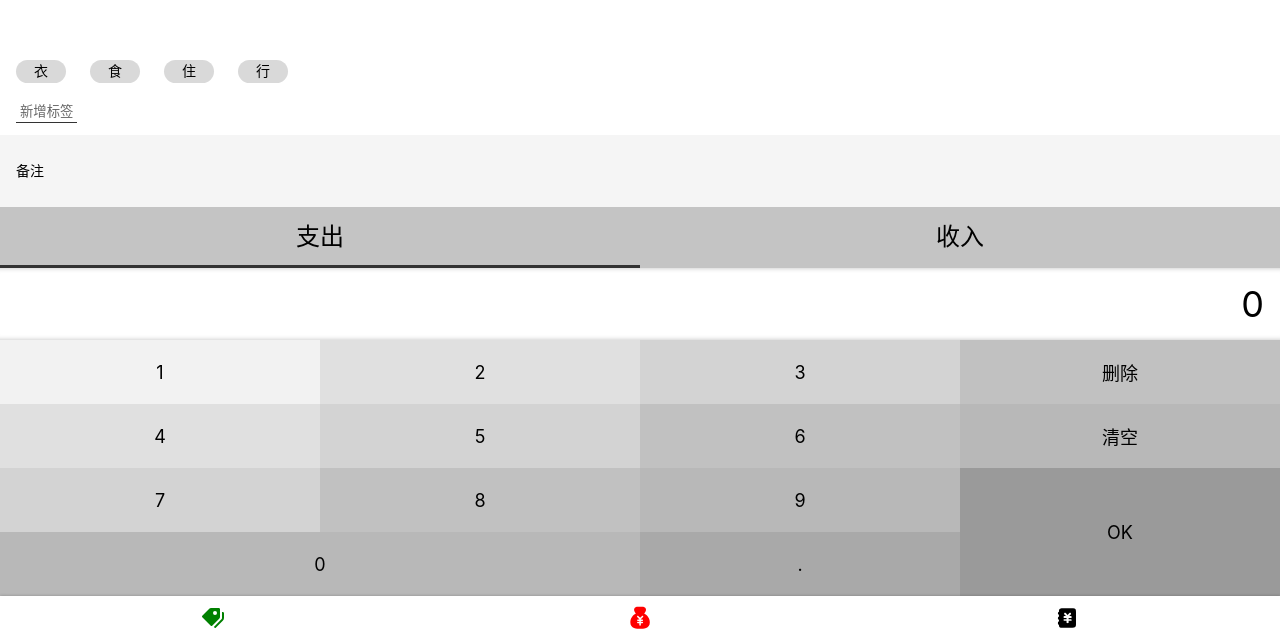
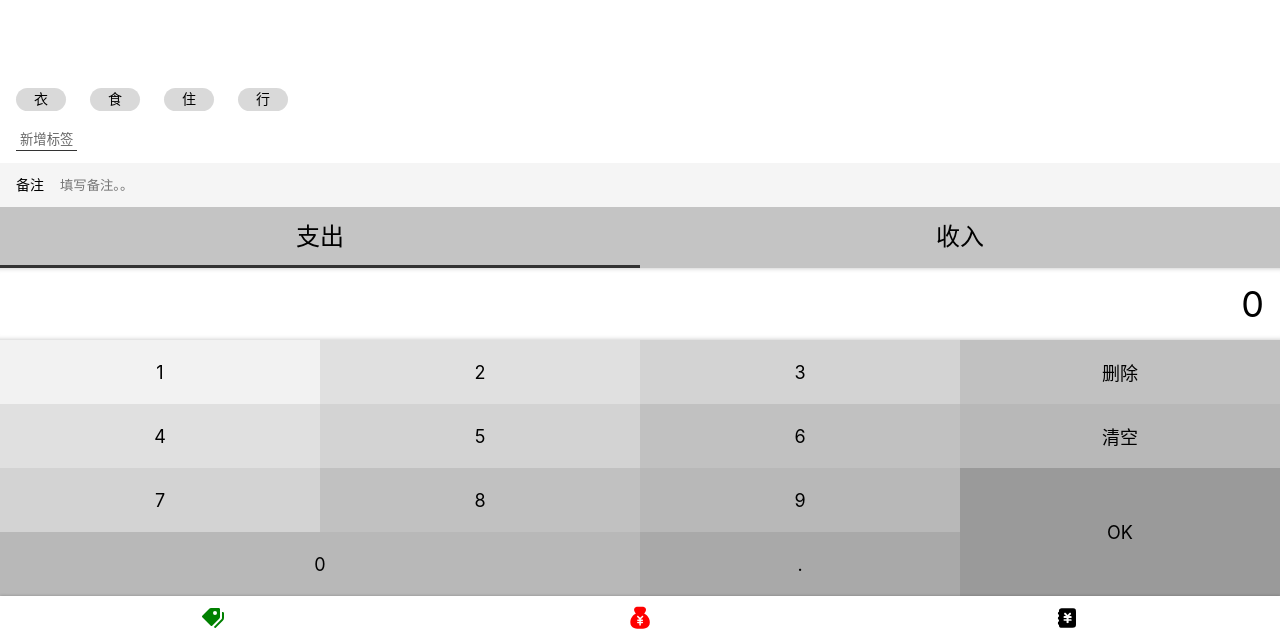
Before and after one commit to deib0/money-react, a React app: page /money#/money in a window 1280 px wide. Shown: the part 160-800 px from the top of the page. Built offline with nearby package versions, Linux system fonts and the light colour scheme.

Commit message:
完成编辑标签页的样式

```diff
--- /dev/null
+++ b/src/components/Button.tsx
@@ -0,0 +1,9 @@
+import styled from 'styled-components';
+
+const Button = styled.button`
+  font-size: 18px; border: none; padding: 8px 12px;
+  background: #f60; border-radius: 4px;
+  color: white;
+`;
+
+export {Button}
--- /dev/null
+++ b/src/components/Center.tsx
@@ -0,0 +1,10 @@
+import styled from 'styled-components';
+
+const Center = styled.div`
+  display:flex;
+  justify-content: center;
+  align-items: center;
+  flex-direction: column;
+`;
+
+export {Center};
--- a/src/components/Icons.tsx
+++ b/src/components/Icons.tsx
@@ -2,7 +2,7 @@
 let importAll = (requireContext: __WebpackModuleApi.RequireContext) => requireContext.keys().forEach(requireContext);
 try {importAll(require.context('icons', true, /\.svg$/));} catch (error) {console.log(error);}
 
-type Props={name:string}
+type Props={name?:string}
 
 const Icon =(props:Props)=>{
     return (
--- /dev/null
+++ b/src/components/Money/Input.tsx
@@ -0,0 +1,30 @@
+import React from 'react';
+import styled from 'styled-components';
+
+const Label = styled.label`
+    display:flex;
+    align-items: center;
+    > span { margin-right: 16px; white-space: nowrap; }
+    > input {
+      display:block;
+      width: 100%;
+      height: 44px;
+      background: none;
+      border: none;
+    }
+`;
+
+type Props = {
+  label: string;
+} & React.InputHTMLAttributes<HTMLInputElement>;
+const Input: React.FC<Props> = (props) => {
+  const {label, children, ...rest} = props;
+  return (
+    <Label>
+      <span>{props.label}</span>
+      <input {...rest} />
+    </Label>
+  );
+};
+
+export {Input};
--- a/src/components/Money/NotesSection.tsx
+++ b/src/components/Money/NotesSection.tsx
@@ -1,5 +1,6 @@
 import styled from 'styled-components';
-import React,{useRef} from 'react';
+import React,{ChangeEventHandler} from 'react';
+import { Input } from './Input';
 const Wrapper = styled.section`
   background: #f5f5f5;
   padding: 0 16px;
@@ -20,18 +21,15 @@
 type Props={value:string,onChange:(notes:string)=>void}
 const NotesSection:React.FC<Props> =(props:Props)=>{
   let note= props.value
-  let refInput = useRef<HTMLInputElement>(null)
-  let changeNote=()=>{
-    props.onChange(refInput.current!.value)
-  }
+  const onChange: ChangeEventHandler<HTMLInputElement> = (e) => {
+    props.onChange(e.target.value);
+  };
+
   return (
         <Wrapper>
           <label>
-            <span>备注</span>
-            <input type="text"
-            onBlur={()=>changeNote()}
-            defaultValue={note}
-            ref={refInput}
+            <Input label="备注" type="text" placeholder="填写备注。。" value={note}
+            onChange={onChange}
             />
           </label>
         </Wrapper>
--- /dev/null
+++ b/src/components/Space.tsx
@@ -0,0 +1,7 @@
+import styled from 'styled-components';
+
+const Space = styled.div`
+  height: 16px;
+`;
+
+export {Space};
--- a/src/views/Tag.tsx
+++ b/src/views/Tag.tsx
@@ -2,18 +2,50 @@
 import React from "react"
 import { useParams } from "react-router-dom"
 import { useTags } from 'useTags';
+import styled from 'styled-components';
+import Icon from 'components/Icons';
+import { Center } from "components/Center";
+import { Space } from "components/Space";
+import { Button } from "components/Button";
+import { Input } from "components/Money/Input";
+
+const TopBar = styled.header`
+  display:flex;
+  justify-content: space-between;
+  align-items: center;
+  line-height: 20px;
+  padding: 14px;
+  background:white;
+`;
+const InputWrapper = styled.div`
+  background:white;
+  padding: 0 16px;
+  margin-top: 8px;
+`;
+
 type Params ={tagId:string}
 const Tag=()=>{
     const {tags} =useTags()
-    const {tagId} = useParams() as Params
-    let tagName = tags.filter(item=>item.tagId===parseInt(tagId))[0].tagName
+    let urlId = (useParams()as Params).tagId
+    let tag = tags.filter(item=>item.tagId===parseInt(urlId))[0]
     return (
         <Layout>
-            <h2>编辑标签</h2>
-            <div>
-                {tagName}
-            </div>
-        </Layout>
+      <TopBar>
+        <Icon name="left"/>
+        <span>编辑标签</span>
+        <Icon/>
+      </TopBar>
+      <InputWrapper>
+        <Input
+        label="标签名" type="text" placeholder="标签名" value={tag.tagName}/>
+      </InputWrapper>
+      <Center>
+        <Space/>
+        <Space/>
+        <Space/>
+        <Button>删除标签</Button>
+      </Center>
+    </Layout>
     )
 }
 export {Tag}
--- a/src/views/Tags.tsx
+++ b/src/views/Tags.tsx
@@ -4,6 +4,9 @@
 import styled from 'styled-components';
 import Icon from "components/Icons";
 import { Link } from "react-router-dom";
+import { Center } from 'components/Center';
+import { Space } from 'components/Space';
+import { Button } from 'components/Button';
 
 const TagList = styled.ol`
   font-size: 16px;
@@ -25,20 +28,6 @@
 
   }
 `;
-const Button = styled.button`
-  font-size: 18px; border: none; padding: 8px 12px;
-  background: #f60; border-radius: 4px;
-  color: white;
-`;
-const Center = styled.div`
-  display:flex;
-  justify-content: center;
-  align-items: center;
-  flex-direction: column;
-`;
-const Space = styled.div`
-  height: 16px;
-`
 
 function Tags() {
   const {tags} = useTags();
```
